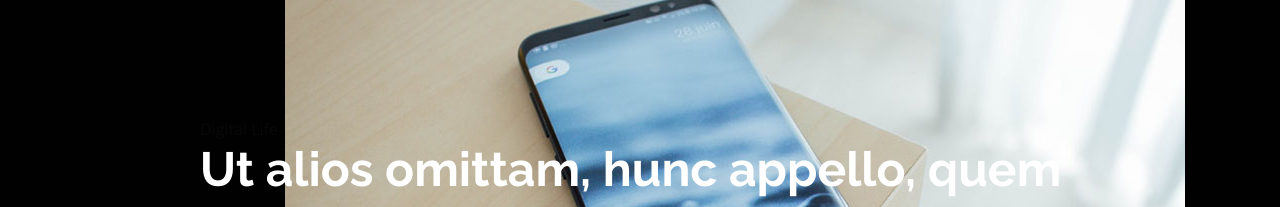
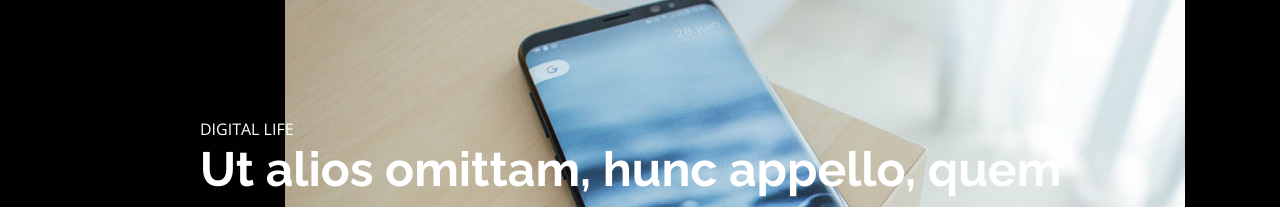
Before and after one commit to Thyyd/holbertonschool-web_front_end, a plain HTML site: page flexbox/11-article.html in a window 1280 px wide. Shown: the part 89-296 px from the top of the page. Drawn offline with nearby package versions, Linux system fonts and the light colour scheme.

Commit message:
MàJ du fichier article.html pour la tâche 11

```diff
--- a/flexbox/11-article.html
+++ b/flexbox/11-article.html
@@ -54,7 +54,7 @@
         <div class="container">
           <div class="section-body">
             <section class="section-inner">
-                <span clas="section-category">Digital Life</span>
+                <span class="section-category">Digital Life</span>
                 <h1 class="section-title">Ut alios omittam, hunc appello, quem ille unum secutus est</h1>
             </section>
           </div>
```
